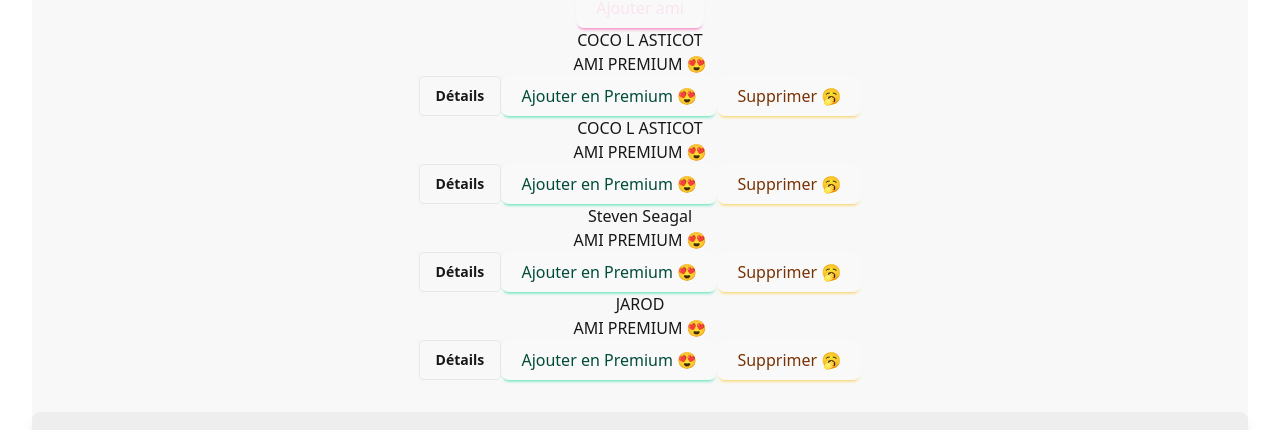
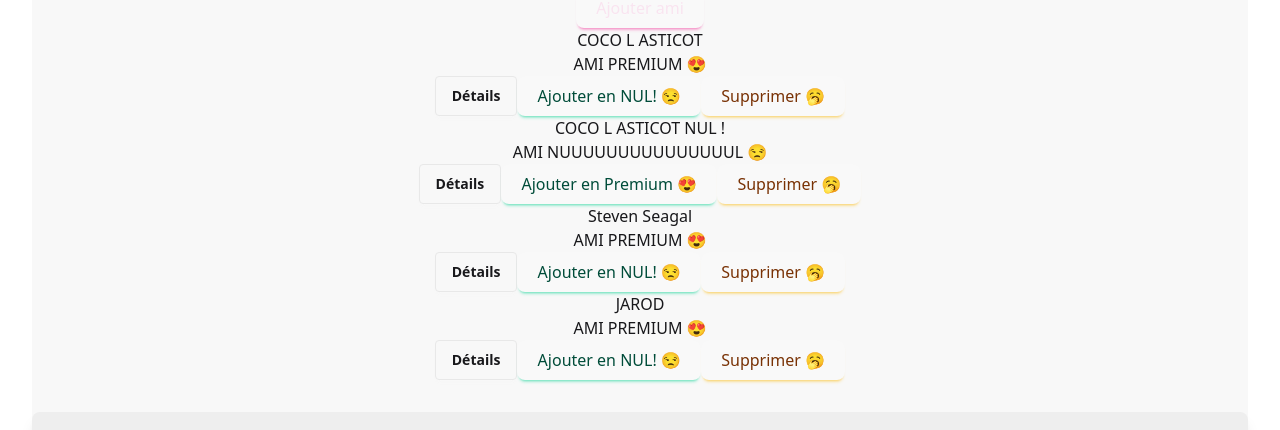
Before and after one commit to Jacques-Selaire31/super-cours-vue, a Vue app: page / in a window 1280 px wide. Shown: the part 1769-2199 px from the top of the page. Built offline with nearby package versions, Linux system fonts and the light colour scheme; no server answers.

Commit message:
Ajout des exercies sur Emit

```diff
--- a/src/tp/FriendsList.vue
+++ b/src/tp/FriendsList.vue
@@ -40,10 +40,10 @@ const lesAmis = ref([
   },
   {
     id: 'lasticot2',
-    name: 'COCO L ASTICOT',
+    name: 'COCO L ASTICOT NUL !',
     phone: '0123456789',
     email: 'coco@lasticot.com',
-    premium: true
+    premium: false
   },
   {
     id: 'kimonoSurUnFrigo',
--- a/src/tp/OnFriend.vue
+++ b/src/tp/OnFriend.vue
@@ -17,7 +17,8 @@
         </div>
       </div>
     </div>
-    <button class="btn btn-success">Ajouter en Premium 😍</button>
+    <button @click="ChangePremium()" class="btn btn-success" v-if="premium === false">Ajouter en Premium 😍</button>
+    <button @click="ChangePremium()" class="btn btn-success" v-else="premium === true">Ajouter en NUL! 😒</button>
     <button @click="DeleteFriend()" class="btn btn-warning">Supprimer 🥱</button>
   </div>
 </template>
@@ -28,7 +29,7 @@ import { computed, watch, onMounted, onUpdated, onBeforeUnmount, ref } from 'vue
 const props = defineProps({
   id: {
     type: String,
-    required: false,
+    required: true,
   },
   unAmiName: {
     type: String,
@@ -53,5 +54,8 @@ const emit = defineEmits(["click"]);
 function DeleteFriend() {
   emit("click", props.id);
 }
+function ChangePremium(){
+  props.premium == !props.premium;
+}
 </script>
 <style scoped lang="css"></style>
```
